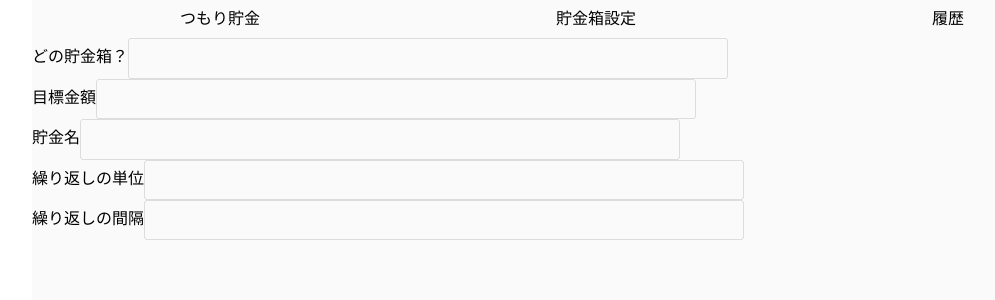
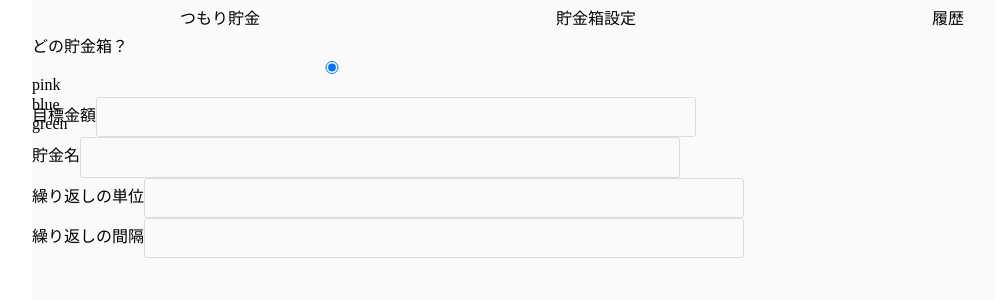
Before and after one commit to kapeing/plan-bank, a Vue app: page /setting in a window 1280 px wide. Shown: the top 300 px of the page, without its empty margins (68-1063 px from the left). Built offline with nearby package versions, Linux system fonts and the light colour scheme.

Commit message:
貯金箱を選ぶボタンをチェックボックスにしようかなー

```diff
--- a/src/components/Setting.vue
+++ b/src/components/Setting.vue
@@ -2,7 +2,12 @@
 <form>
   <fieldset>
     <label for="which_saved">どの貯金箱？</label>
-    <input type="number" name="which_saved">
+    <div class="button">
+      <label for="which_saved"><input type="radio" name="which_saved" value="pink" checked></label>
+      <button type="button" name="which_saved" value="pink"><span>pink</span></button>
+      <button type="button" name="which_saved" value="blue"><span>blue</span></button>
+      <button type="button" name="which_saved" value="green"><span>green</span></button>
+    </div>
   </fieldset>
   <fieldset>
     <label for="target_saved">目標金額</label>
@@ -27,7 +32,7 @@
 
 </script>
 
-<style lang="scss">
+<style scoped lang="scss">
 input {
   width: 600px; /*親要素いっぱい広げる*/
   padding: 10px 15px; /*ボックスを大きくする*/
@@ -36,4 +41,10 @@ input {
   border: 1px solid #ddd; /*枠線*/
   box-sizing: border-box; /*横幅の解釈をpadding, borderまでとする*/
 }
+form {
+  .button {
+    width:25px;
+    height: 40px;
+  }
+}
 </style>
--- a/src/components/Top.vue
+++ b/src/components/Top.vue
@@ -65,7 +65,7 @@ export default {
 </script>
 
 <!-- Add "scoped" attribute to limit CSS to this component only -->
-<style lang="scss">
+<style scoped lang="scss">
 .bank_area {
   width: 800px;
   height: 300px;
```
